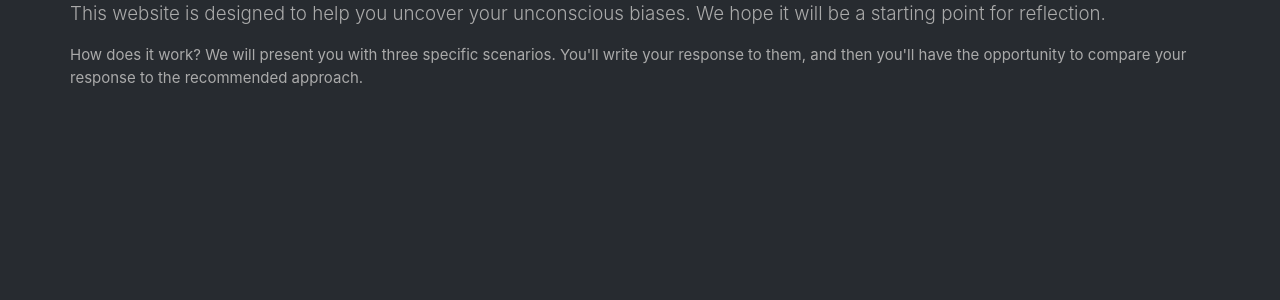
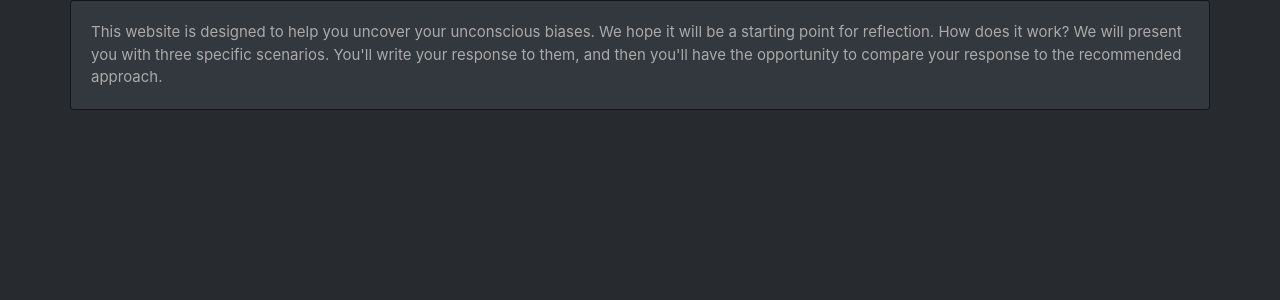
Before and after one commit to Cerchie/better-together, a Flask app: page / in a window 1280 px wide. Shown: the part 62-362 px from the top of the page. Run offline with Flask 2, Linux system fonts and the light colour scheme; some libraries are stand-ins or nearby versions.

Commit message:
changed two p's in home template to one card

```diff
--- a/templates/home.html
+++ b/templates/home.html
@@ -6,17 +6,20 @@
 </nav>
 <div class="container">
     <div class="row">
-        <p class="lead">
+        <div class="card">
+            <div class="card-body">
+                <p class="card-text">
                     This website is designed to help you uncover your unconscious biases.
                     We hope it will be a starting point for reflection.
-        </p>
-        <p>
+
                     How does it work? We will present you with three specific scenarios.
                     You'll write your response to them, and then you'll have the opportunity
                     to compare your response to the recommended approach.
                 </p>
             </div>
         </div>
+    </div>
+</div>
 
 
 {% endblock %}
```
Lines whose indentation alone changed are shown as unchanged.
